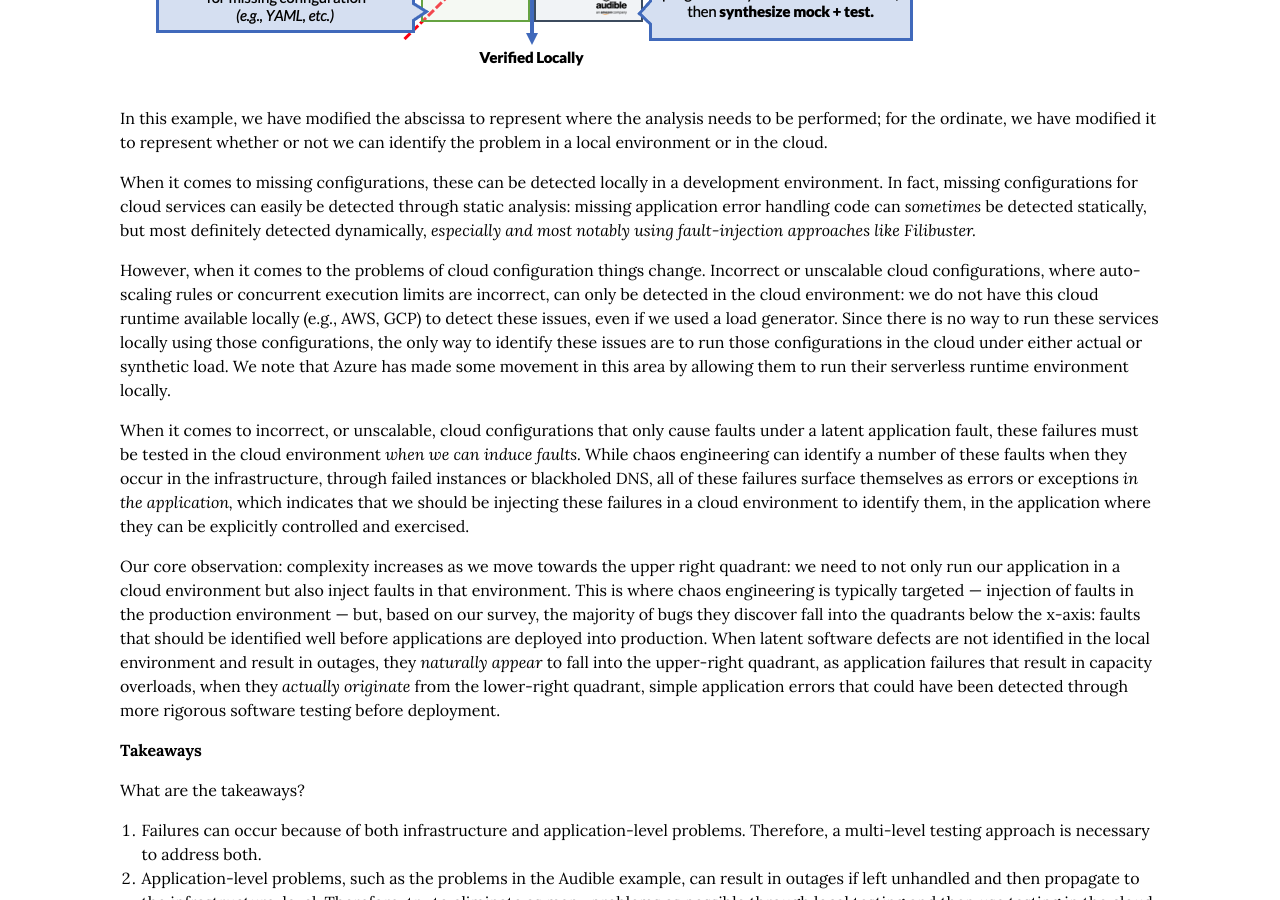
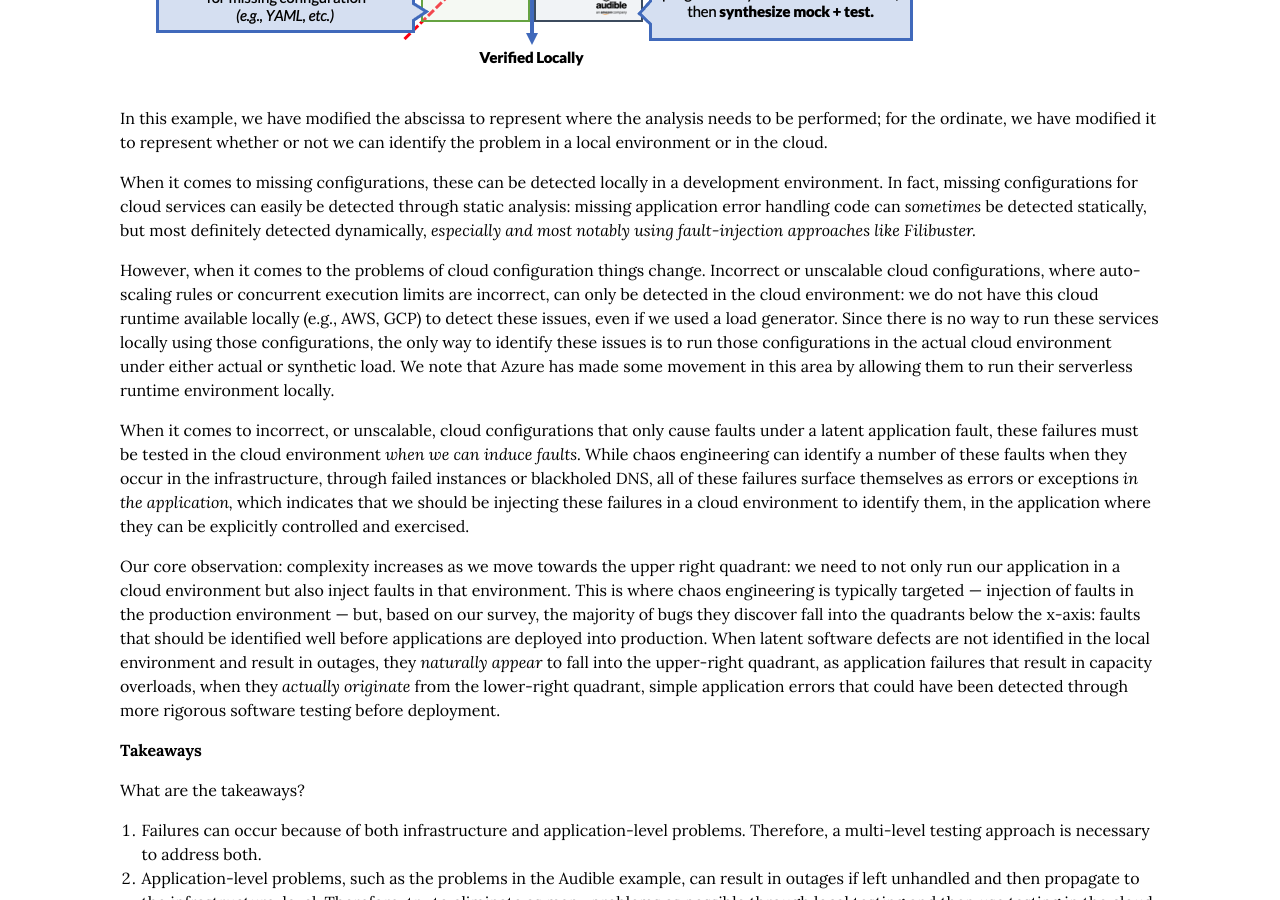
Before and after one commit to cmeiklejohn/cmeiklejohn.github.io, a Jekyll site: the page built from _posts/2022-03-19-understanding-faults.markdown, in a window 1280 px wide and 900 px high, scrolled down 5143 px. Built offline with Jekyll 4.4.1, drawn with Linux system fonts in a browser that asks for light colours; some web fonts are replaced.

Commit message:
prototype

```diff
--- a/_posts/2022-03-19-understanding-faults.markdown
+++ b/_posts/2022-03-19-understanding-faults.markdown
@@ -125,7 +125,7 @@ In this example, we have modified the abscissa to represent where the analysis n
 
 When it comes to missing configurations, these can be detected locally in a development environment.  In fact, missing configurations for cloud services can easily be detected through static analysis: missing application error handling code can *sometimes* be detected statically, but most definitely detected dynamically, *especially and most notably using fault-injection approaches like Filibuster.*
 
-However, when it comes to the problems of cloud configuration things change.  Incorrect or unscalable cloud configurations, where auto-scaling rules or concurrent execution limits are incorrect, can only be detected in the cloud environment: we do not have this cloud runtime available locally (e.g., AWS, GCP) to detect these issues, even if we used a load generator.  Since there is no way to run these services locally using those configurations, the only way to identify these issues are to run those configurations in the cloud under either actual or synthetic load.  We note that Azure has made some movement in this area by allowing them to run their serverless runtime environment locally.
+However, when it comes to the problems of cloud configuration things change.  Incorrect or unscalable cloud configurations, where auto-scaling rules or concurrent execution limits are incorrect, can only be detected in the cloud environment: we do not have this cloud runtime available locally (e.g., AWS, GCP) to detect these issues, even if we used a load generator.  Since there is no way to run these services locally using those configurations, the only way to identify these issues is to run those configurations in the actual cloud environment under either actual or synthetic load.  We note that Azure has made some movement in this area by allowing them to run their serverless runtime environment locally.
 
 When it comes to incorrect, or unscalable, cloud configurations that only cause faults under a latent application fault, these failures must be tested in the cloud environment *when we can induce faults.*  While chaos engineering can identify a number of these faults when they occur in the infrastructure, through failed instances or blackholed DNS, all of these failures surface themselves as errors or exceptions *in the application,* which indicates that we should be injecting these failures in a cloud environment to identify them, in the application where they can be explicitly controlled and exercised.
 
```
